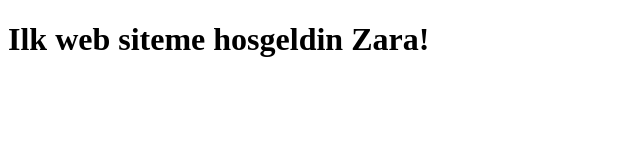
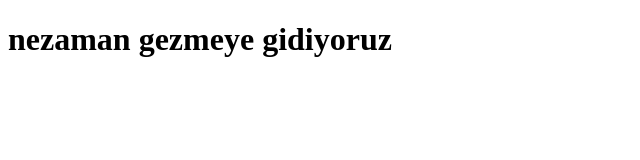
Before and after one commit to hattuk/photo-website-calismasi, a Gatsby site: page / in a window 1280 px wide. Shown: the whole page, without its empty margins (0-640 px from the left). Built offline with nearby package versions, Linux system fonts and the light colour scheme; Gatsby itself is replaced by a stand-in of ours.

Commit message:
Update index.js
gezme

```diff
--- a/src/pages/index.js
+++ b/src/pages/index.js
@@ -1,7 +1,7 @@
 import React from "react"
 
 const IndexPage = () => (<div>
-    <h1>Ilk web siteme hosgeldin Zara!</h1>
+    <h1>nezaman gezmeye gidiyoruz</h1>
 
     </div>)
 export default IndexPage
```
